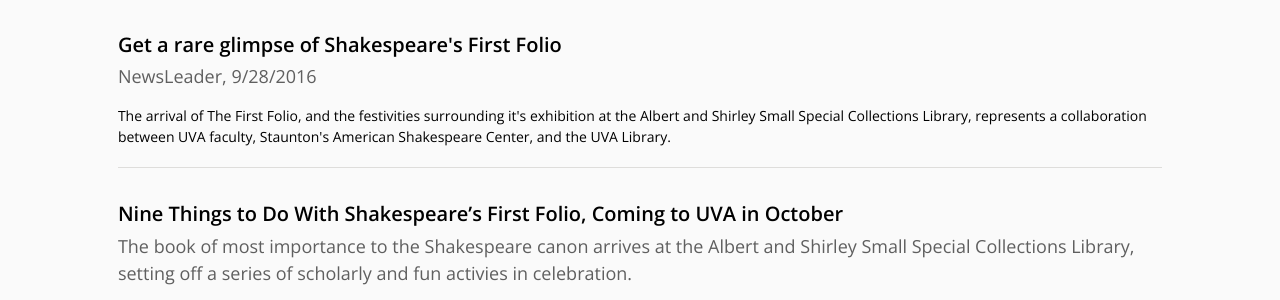
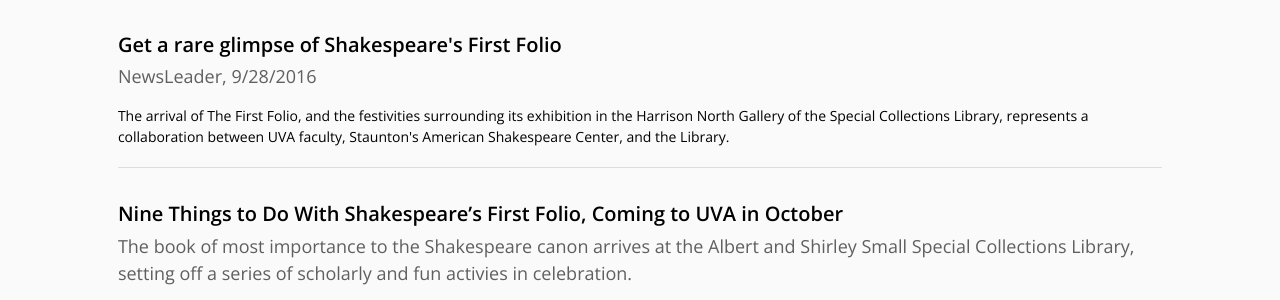
Before and after one commit to uvalib/shakespeare, a Jekyll site: the page built from news.html, in a window 1280 px wide. Shown: the part 293-593 px from the top of the page. Built offline with Jekyll 4.4.1, drawn with Linux system fonts in a browser that asks for light colours; nearby versions of some CDN libraries.

Commit message:
Update 2016-04-19-first-folio-collaborative-effort.html

```diff
--- a/_news/2016-04-19-first-folio-collaborative-effort.html
+++ b/_news/2016-04-19-first-folio-collaborative-effort.html
@@ -2,6 +2,6 @@
 title: "Get a rare glimpse of Shakespeare's First Folio"
 link: "http://www.newsleader.com/story/entertainment/2016/09/27/first-folio-the-book-that-gave-us-shakespeare-university-of-virginia-american-shakespeare-center/91117694/"
 subtitle: "NewsLeader, 9/28/2016"
-copy: "The arrival of The First Folio, and the festivities surrounding it's exhibition at the Albert and Shirley Small Special Collections Library, represents a collaboration between UVA faculty, Staunton's American Shakespeare Center, and the UVA Library."
+copy: "The arrival of The First Folio, and the festivities surrounding its exhibition in the Harrison North Gallery of the Special Collections Library, represents a collaboration between UVA faculty, Staunton's American Shakespeare Center, and the Library."
 published_date: ""
 ---
```
